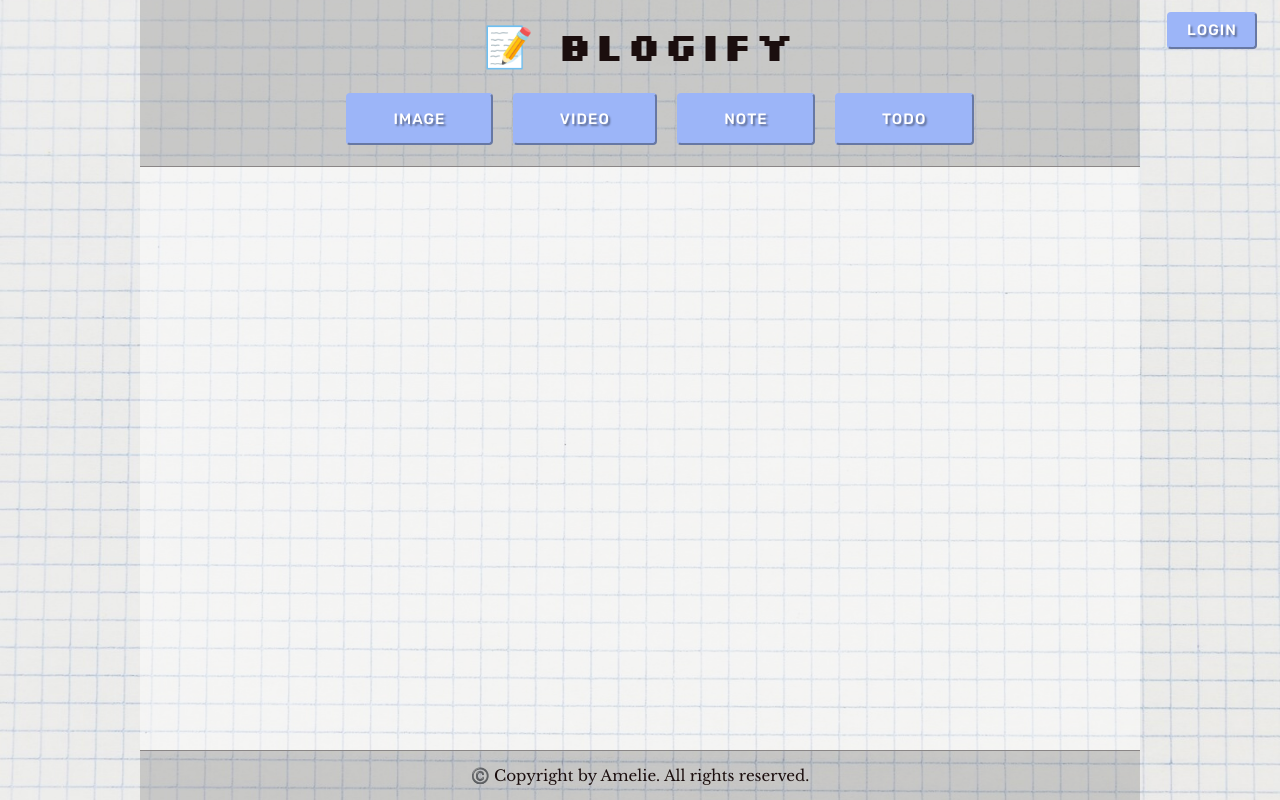
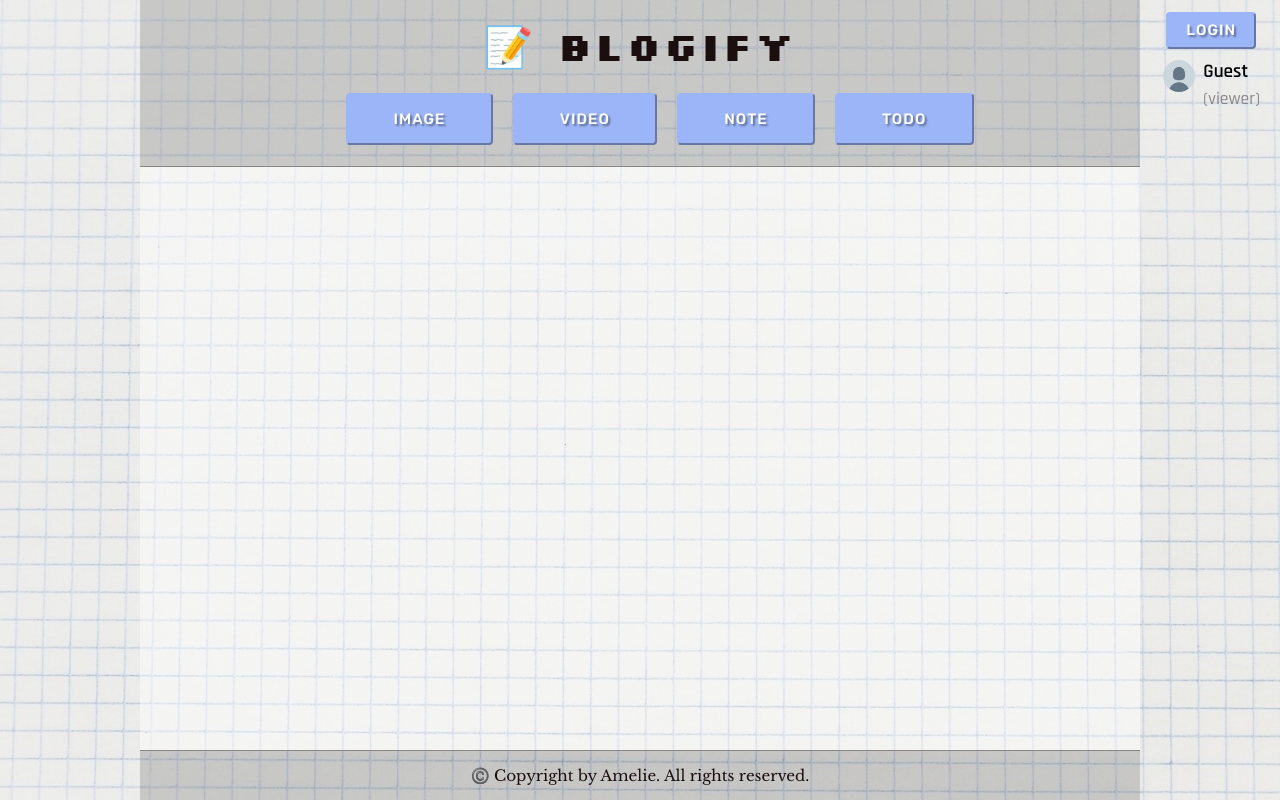
Before and after one commit to ameliekihm/blogify, a website built with Vite: page index.html in a window 1280 px wide. Built offline with nearby package versions, Linux system fonts and the light colour scheme; some packages are replaced by stand-ins of ours; no server answers.

Commit message:
feat(auth): show guest profile when not logged in and user info when logged in

```diff
--- a/src/components/auth-header.ts
+++ b/src/components/auth-header.ts
@@ -16,13 +16,23 @@ export async function initAuthHeader() {
     header.innerHTML = `
       <button id="logout-btn">Logout</button>
       <div class="user-info">
-        <img src="${user.photo}" width="32" height="32" style="border-radius:50%;">
+        <img src="${user.photo}" width="32" height="32" />
         <span>${user.firstName}</span>
       </div>
     `;
     document.querySelector('#logout-btn')?.addEventListener('click', logout);
   } else {
-    header.innerHTML = `<button id="login-btn">Login</button>`;
+    header.innerHTML = `
+  <button id="login-btn">Login</button>
+  <div class="user-info">
+    <img src="/assets/default-avatar.jpg" width="32" height="32" />
+    <div class="guest-labels">
+      <span class="guest-name">Guest</span>
+      <small>(viewer)</small>
+    </div>
+  </div>
+`;
+
     document
       .querySelector('#login-btn')
       ?.addEventListener('click', loginWithGoogle);
--- a/style/style.css
+++ b/style/style.css
@@ -458,7 +458,6 @@ input[type='checkbox']:checked {
 
 #auth-header .user-info {
   display: flex;
-  align-items: center;
   justify-content: flex-start;
   gap: 0.4em;
 }
@@ -496,3 +495,23 @@ input[type='checkbox']:checked {
 #auth-header button:hover {
   transform: scale(1.1);
 }
+
+#auth-header .guest-labels {
+  display: flex;
+  flex-direction: column;
+  font-size: 1.2rem;
+  align-items: flex-start;
+  font-weight: 500;
+  line-height: 1.2;
+}
+
+#auth-header .guest-labels small {
+  font-size: 1.1rem;
+  color: var(--bg-accent-color);
+}
+
+#auth-header .guest-name {
+  font-weight: 600;
+  font-size: 1.2rem;
+  margin-bottom: 0.3em;
+}
```
Also changed, not shown: assets/default-avatar.jpg (added).
